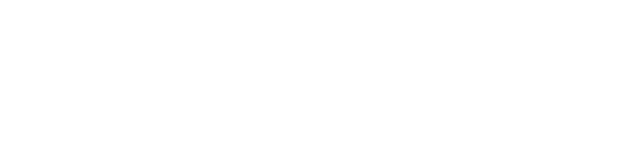
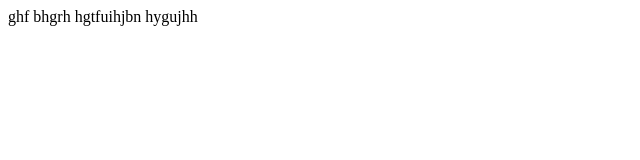
Before and after one commit to 7849085056/krishna, a plain HTML site: page index.html in a window 1280 px wide. Shown: the whole page, without its empty margins (0-640 px from the left). Drawn offline with Linux system fonts and the light colour scheme.

Commit message:
another modified

```diff
--- a/index.html
+++ b/index.html
@@ -6,6 +6,6 @@
     <title>Document</title>
 </head>
 <body>
-
+    ghf bhgrh hgtfuihjbn hygujhh
 </body>
 </html>
```
